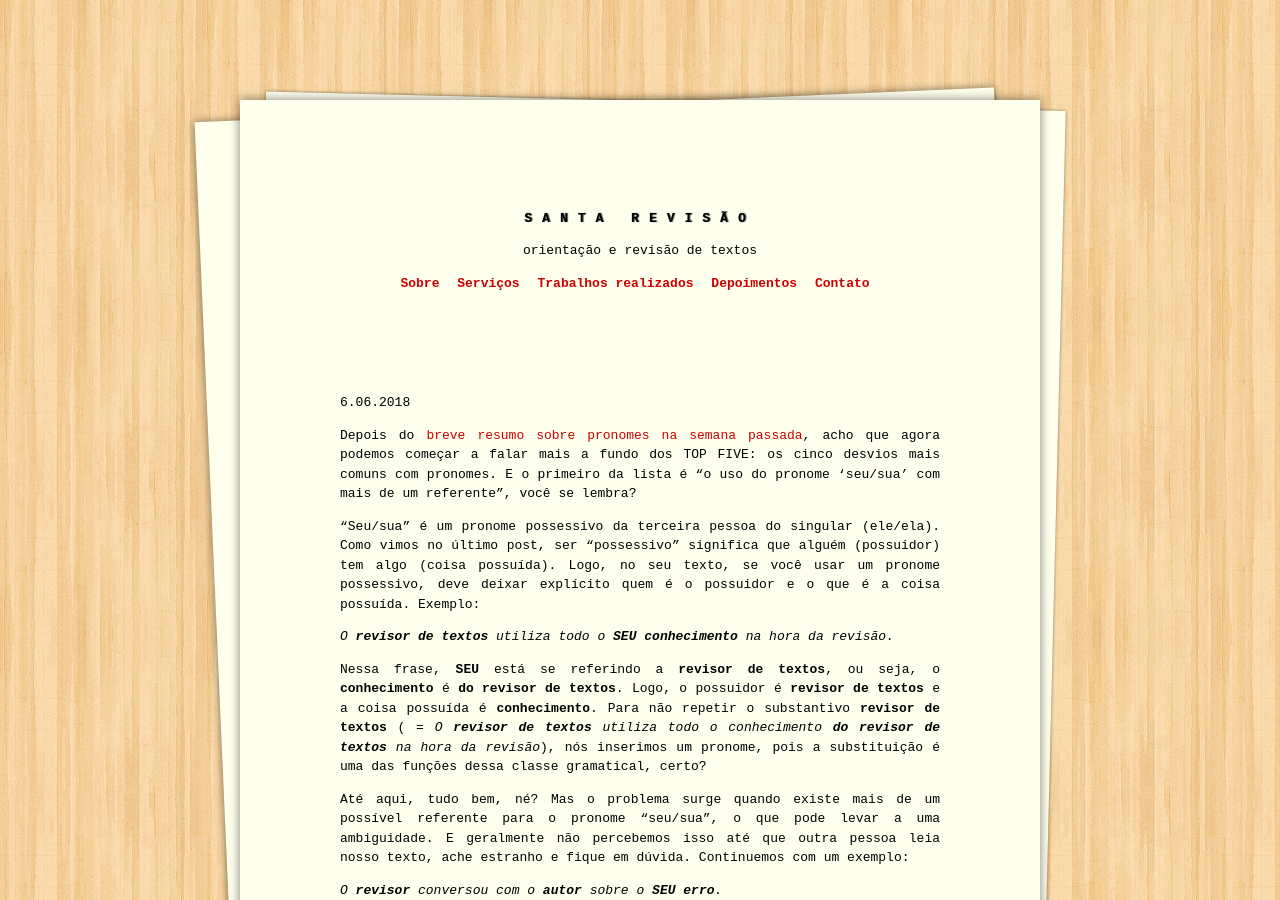
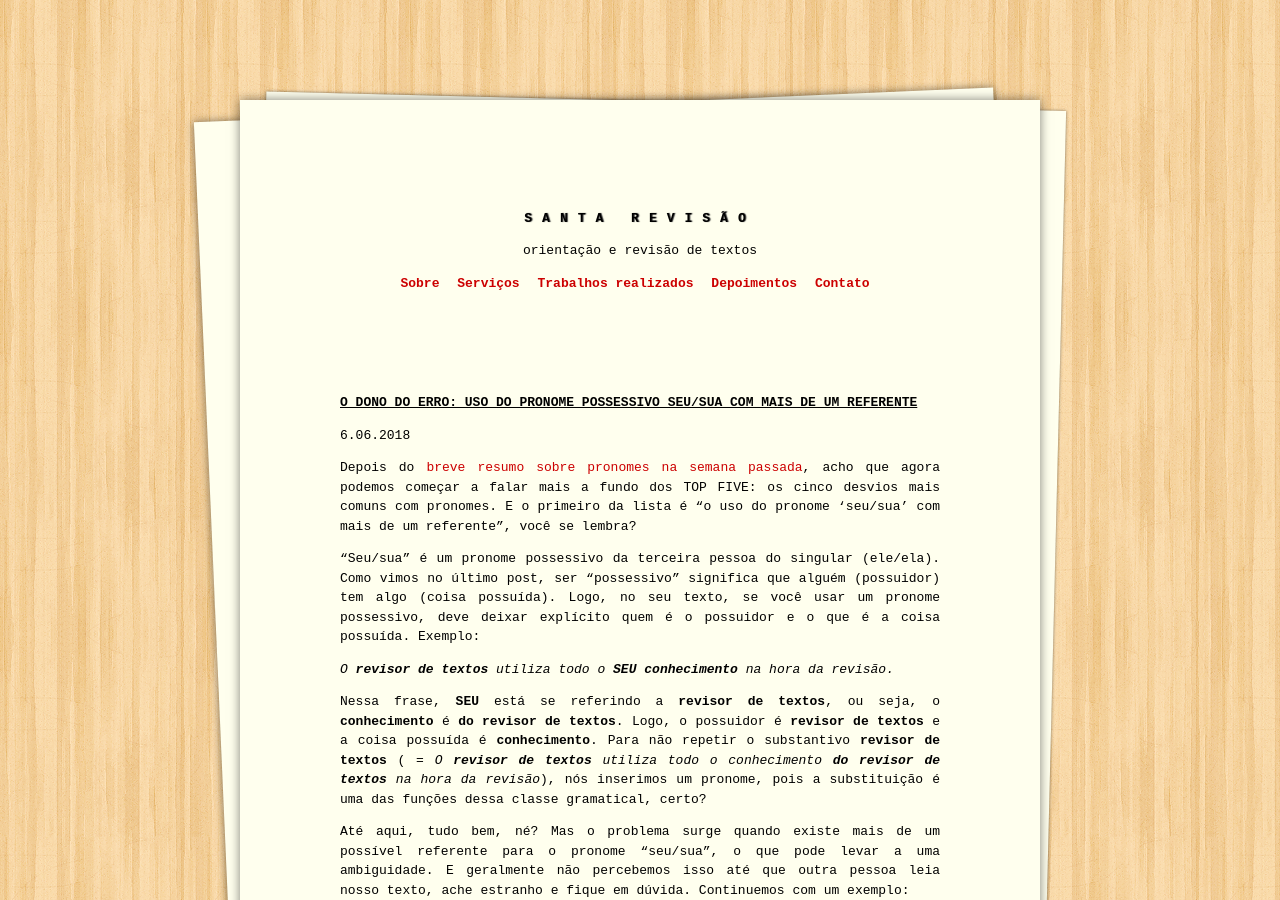
Before and after one commit to raqueldiniz/site, a Jekyll site: the page built from _posts/2018-06-06-o-dono-do-erro-uso-do-pronome-possessivo-seu-sua-com-mais-de-um-referente.md, in a window 1280 px wide and 900 px high. Built offline with Jekyll 4.4.1, drawn with Linux system fonts in a browser that asks for light colours; our own code applies the rules of GitHub Pages for plain Markdown files.

Commit message:
Update 2018-06-06-o-dono-do-erro-uso-do-pronome-possessivo-seu-sua-com-mais-de-um-referente.md

```diff
--- a/_posts/2018-06-06-o-dono-do-erro-uso-do-pronome-possessivo-seu-sua-com-mais-de-um-referente.md
+++ b/_posts/2018-06-06-o-dono-do-erro-uso-do-pronome-possessivo-seu-sua-com-mais-de-um-referente.md
@@ -1,6 +1,6 @@
 ---
 layout: post
-title: "O dono do erro: uso do pronome possessivo "seu/sua" com mais de um referente"
+title: "O dono do erro: uso do pronome possessivo SEU/SUA com mais de um referente"
 date: 2018-06-06 00:00:00
 ---
 
```
